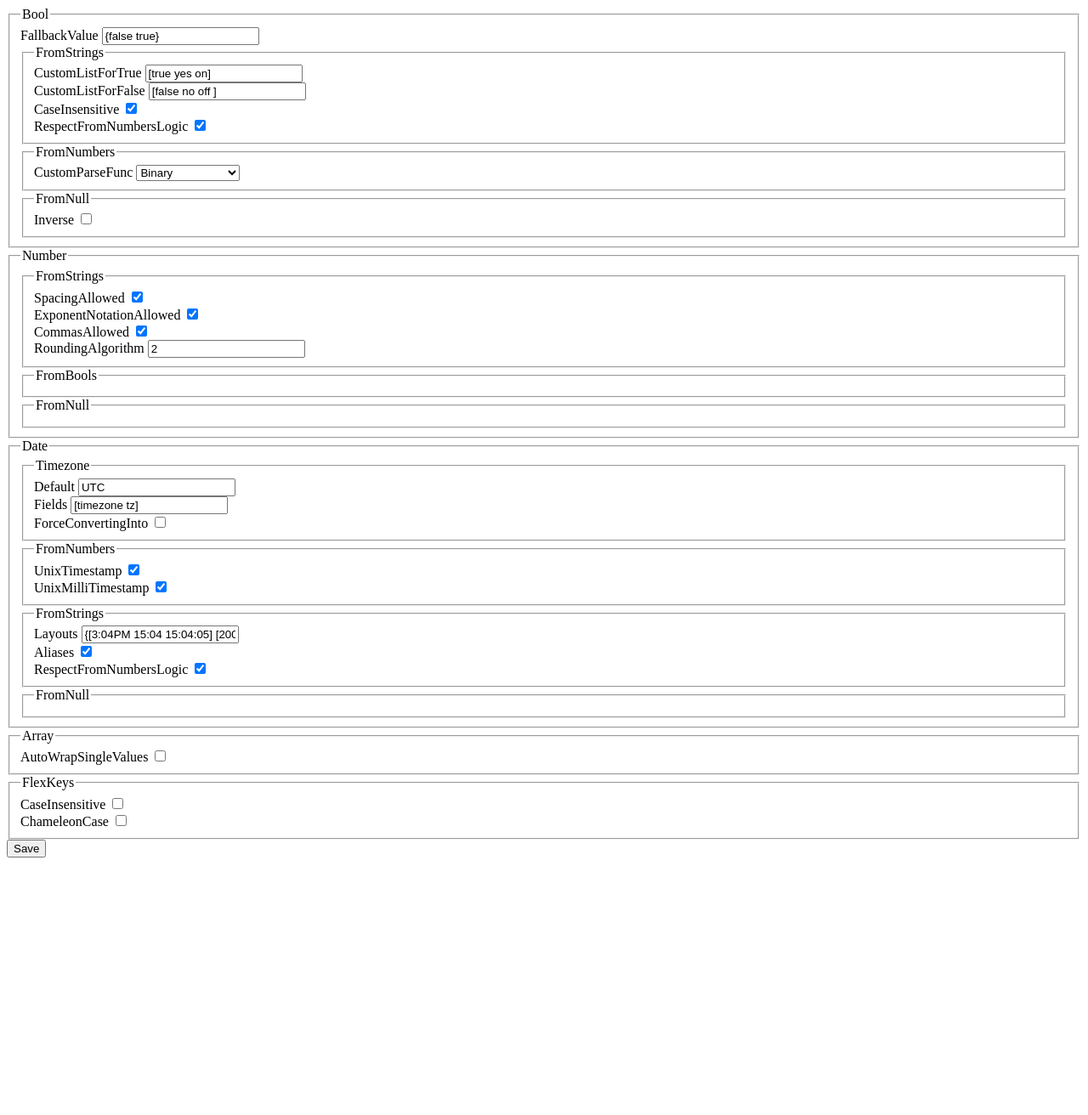
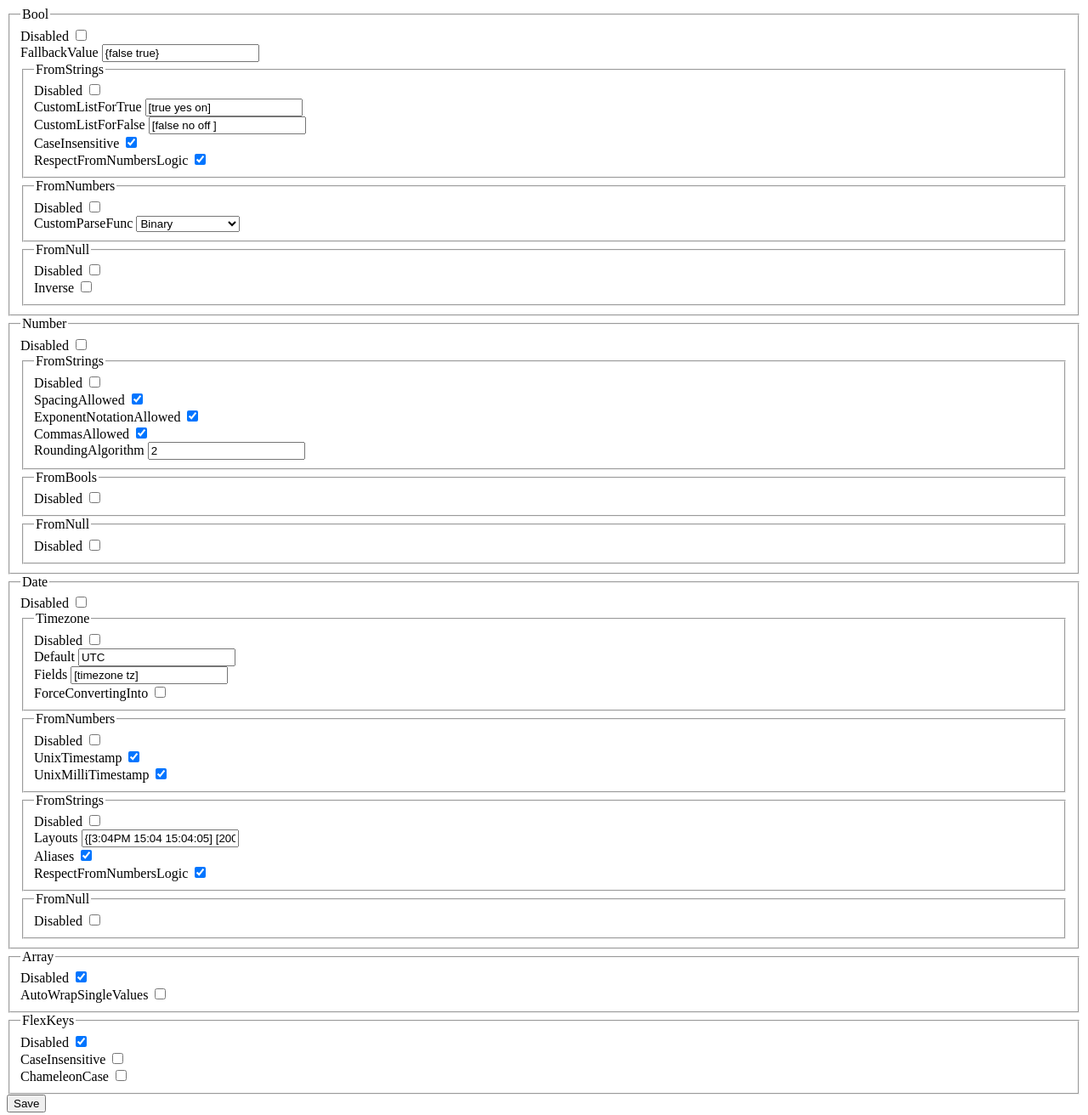
Before and after one commit to d3rty/json, a plain HTML site: page config-form.html in a window 1280 px wide. Shown: the whole page at 85% size. Before the commit the page ends 1017 px from the top, so only its background shows below. Drawn offline with Linux system fonts and the light colour scheme.

Commit message:
disabled flag

```diff
--- a/config-form.html
+++ b/config-form.html
@@ -10,6 +10,11 @@
 <fieldset>
   <legend>Bool</legend>
   <div>
+    <label for="Bool.Disabled">Disabled</label>
+      <input type="checkbox" id="Bool.Disabled" name="Bool.Disabled">
+
+  </div>
+  <div>
     <label for="Bool.FallbackValue">FallbackValue</label>
       <input type="text" id="Bool.FallbackValue" name="Bool.FallbackValue" value="{false true}">
 
@@ -17,6 +22,11 @@
 
 <fieldset>
   <legend>FromStrings</legend>
+  <div>
+    <label for="Bool.FromStrings.Disabled">Disabled</label>
+      <input type="checkbox" id="Bool.FromStrings.Disabled" name="Bool.FromStrings.Disabled">
+
+  </div>
   <div>
     <label for="Bool.FromStrings.CustomListForTrue">CustomListForTrue</label>
       <input type="text" id="Bool.FromStrings.CustomListForTrue" name="Bool.FromStrings.CustomListForTrue" value="[true yes on]">
@@ -43,6 +53,11 @@
 <fieldset>
   <legend>FromNumbers</legend>
   <div>
+    <label for="Bool.FromNumbers.Disabled">Disabled</label>
+      <input type="checkbox" id="Bool.FromNumbers.Disabled" name="Bool.FromNumbers.Disabled">
+
+  </div>
+  <div>
     <label for="Bool.FromNumbers.CustomParseFunc">CustomParseFunc</label>
       <select id="Bool.FromNumbers.CustomParseFunc" name="Bool.FromNumbers.CustomParseFunc">
           <option value="0">Undefined</option>
@@ -58,6 +73,11 @@
 <fieldset>
   <legend>FromNull</legend>
   <div>
+    <label for="Bool.FromNull.Disabled">Disabled</label>
+      <input type="checkbox" id="Bool.FromNull.Disabled" name="Bool.FromNull.Disabled">
+
+  </div>
+  <div>
     <label for="Bool.FromNull.Inverse">Inverse</label>
       <input type="checkbox" id="Bool.FromNull.Inverse" name="Bool.FromNull.Inverse">
 
@@ -69,9 +89,19 @@
 
 <fieldset>
   <legend>Number</legend>
+  <div>
+    <label for="Number.Disabled">Disabled</label>
+      <input type="checkbox" id="Number.Disabled" name="Number.Disabled">
+
+  </div>
 
 <fieldset>
   <legend>FromStrings</legend>
+  <div>
+    <label for="Number.FromStrings.Disabled">Disabled</label>
+      <input type="checkbox" id="Number.FromStrings.Disabled" name="Number.FromStrings.Disabled">
+
+  </div>
   <div>
     <label for="Number.FromStrings.SpacingAllowed">SpacingAllowed</label>
       <input type="checkbox" id="Number.FromStrings.SpacingAllowed" name="Number.FromStrings.SpacingAllowed" checked>
@@ -97,11 +127,21 @@
 
 <fieldset>
   <legend>FromBools</legend>
+  <div>
+    <label for="Number.FromBools.Disabled">Disabled</label>
+      <input type="checkbox" id="Number.FromBools.Disabled" name="Number.FromBools.Disabled">
+
+  </div>
 </fieldset>
 
 
 <fieldset>
   <legend>FromNull</legend>
+  <div>
+    <label for="Number.FromNull.Disabled">Disabled</label>
+      <input type="checkbox" id="Number.FromNull.Disabled" name="Number.FromNull.Disabled">
+
+  </div>
 </fieldset>
 
 </fieldset>
@@ -109,9 +149,19 @@
 
 <fieldset>
   <legend>Date</legend>
+  <div>
+    <label for="Date.Disabled">Disabled</label>
+      <input type="checkbox" id="Date.Disabled" name="Date.Disabled">
+
+  </div>
 
 <fieldset>
   <legend>Timezone</legend>
+  <div>
+    <label for="Date.Timezone.Disabled">Disabled</label>
+      <input type="checkbox" id="Date.Timezone.Disabled" name="Date.Timezone.Disabled">
+
+  </div>
   <div>
     <label for="Date.Timezone.Default">Default</label>
       <input type="text" id="Date.Timezone.Default" name="Date.Timezone.Default" value="UTC">
@@ -133,6 +183,11 @@
 <fieldset>
   <legend>FromNumbers</legend>
   <div>
+    <label for="Date.FromNumbers.Disabled">Disabled</label>
+      <input type="checkbox" id="Date.FromNumbers.Disabled" name="Date.FromNumbers.Disabled">
+
+  </div>
+  <div>
     <label for="Date.FromNumbers.UnixTimestamp">UnixTimestamp</label>
       <input type="checkbox" id="Date.FromNumbers.UnixTimestamp" name="Date.FromNumbers.UnixTimestamp" checked>
 
@@ -147,6 +202,11 @@
 
 <fieldset>
   <legend>FromStrings</legend>
+  <div>
+    <label for="Date.FromStrings.Disabled">Disabled</label>
+      <input type="checkbox" id="Date.FromStrings.Disabled" name="Date.FromStrings.Disabled">
+
+  </div>
   <div>
     <label for="Date.FromStrings.Layouts">Layouts</label>
       <input type="text" id="Date.FromStrings.Layouts" name="Date.FromStrings.Layouts" value="{[3:04PM 15:04 15:04:05] [2006-01-02 2006/01/02 02 Jan 06 02-Jan-06 Mon, 02 Jan 06 Mon, 02-Jan-06 Monday, 02 Jan 06 Monday, 02-Jan-06 02 Jan 2006 02-Jan-2006 Mon, 02 Jan 2006 Mon, 02-Jan-2006 Monday, 02 Jan 2006 Monday, 02-Jan-2006] [2006-01-02T15:04:05 2006-01-02T15:04:05Z07:00 2006-01-02T15:04:05.999999999Z07:00]}">
@@ -167,6 +227,11 @@
 
 <fieldset>
   <legend>FromNull</legend>
+  <div>
+    <label for="Date.FromNull.Disabled">Disabled</label>
+      <input type="checkbox" id="Date.FromNull.Disabled" name="Date.FromNull.Disabled">
+
+  </div>
 </fieldset>
 
 </fieldset>
@@ -174,6 +239,11 @@
 
 <fieldset>
   <legend>Array</legend>
+  <div>
+    <label for="Array.Disabled">Disabled</label>
+      <input type="checkbox" id="Array.Disabled" name="Array.Disabled" checked>
+
+  </div>
   <div>
     <label for="Array.AutoWrapSingleValues">AutoWrapSingleValues</label>
       <input type="checkbox" id="Array.AutoWrapSingleValues" name="Array.AutoWrapSingleValues">
@@ -184,6 +254,11 @@
 
 <fieldset>
   <legend>FlexKeys</legend>
+  <div>
+    <label for="FlexKeys.Disabled">Disabled</label>
+      <input type="checkbox" id="FlexKeys.Disabled" name="FlexKeys.Disabled" checked>
+
+  </div>
   <div>
     <label for="FlexKeys.CaseInsensitive">CaseInsensitive</label>
       <input type="checkbox" id="FlexKeys.CaseInsensitive" name="FlexKeys.CaseInsensitive">
```
Also changed, not shown: 1 other file.
